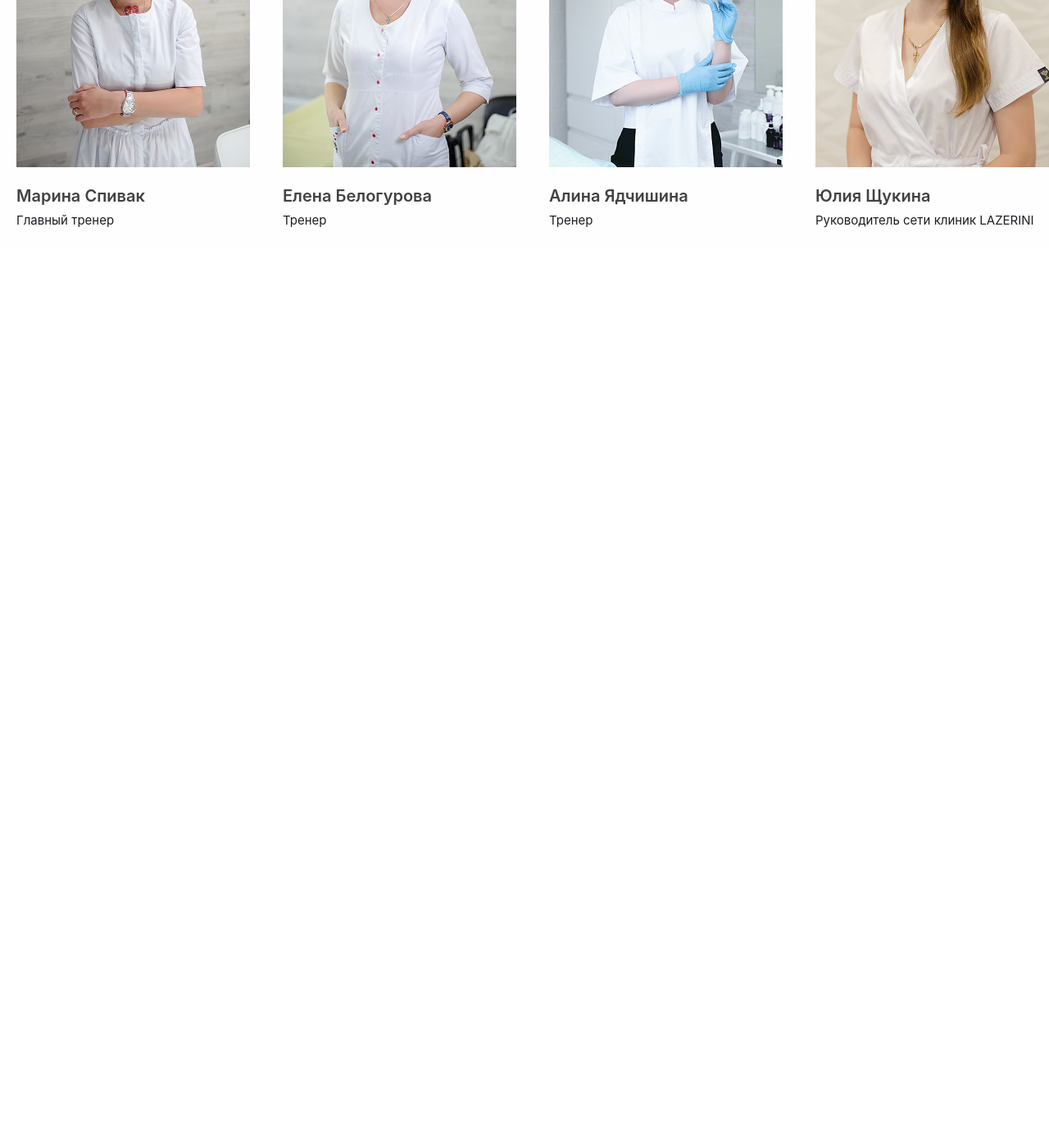
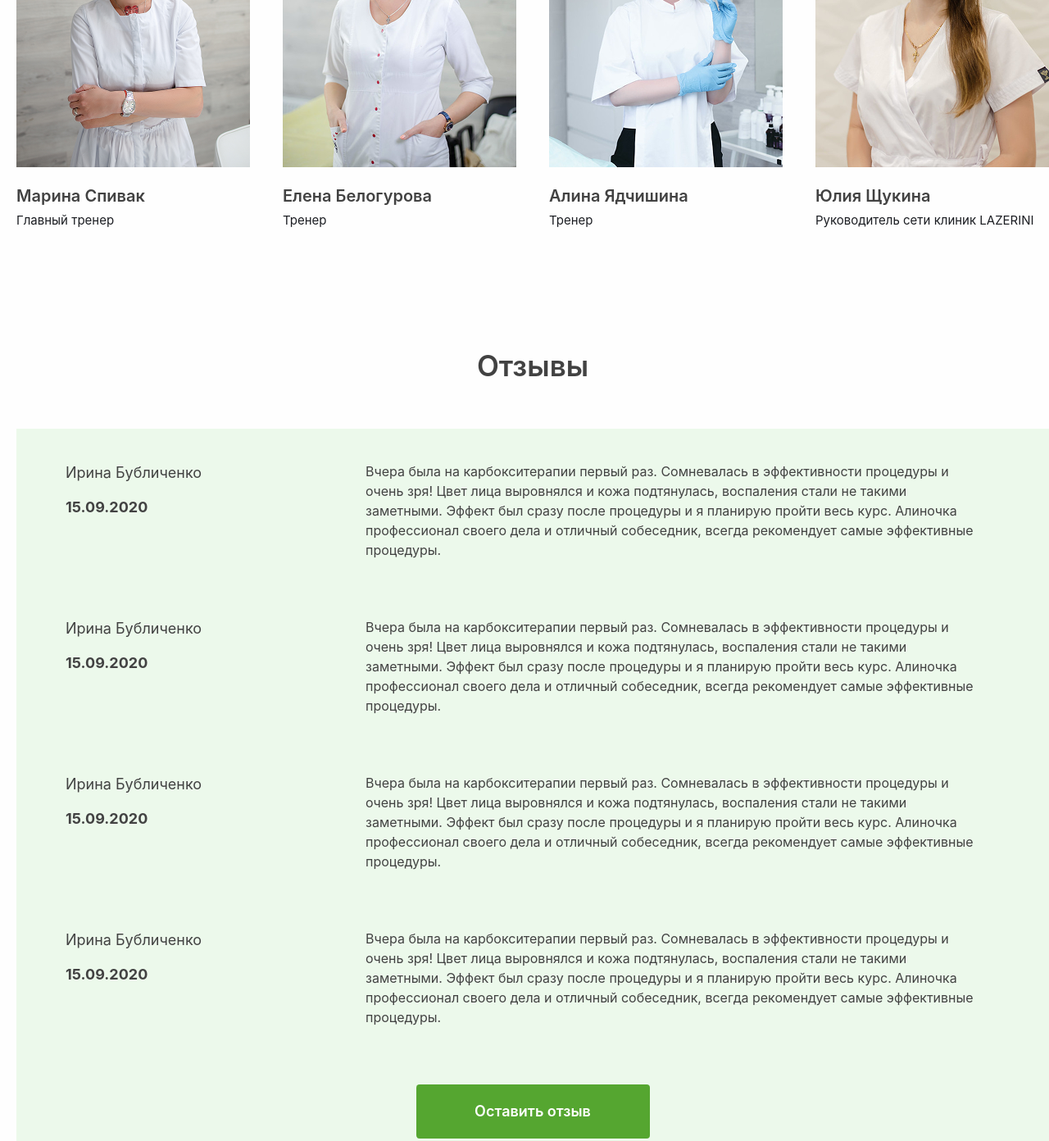
Before and after one commit to JM-2007-07/Home-Work-MFM, a website: page src/page 2.html in a window 1280 px wide. Shown: the part 4002-5394 px from the top of the page at 82% size. Before the commit the page ends 4302 px from the top, so only its background shows below. Drawn offline with nearby package versions, Linux system fonts and the light colour scheme; files that its build step writes are made by us from their sources.

Commit message:
7th section

```diff
--- a/src/page 2.html
+++ b/src/page 2.html
@@ -160,6 +160,43 @@
                 </div>
             </div>
         </section>
+
+        <section class="w-full p-5 lg:w-[1300px] m-auto mt-[100px] flex flex-col items-center gap-[50px]">
+            <h1 class="text-[35px] font-[600] text-[#424242]">Отзывы</h1>
+            <div class="w-full p-5 bg-[#ECF9EB] lg:px-[60px] lg:py-[40px] h-auto flex flex-col gap-[40px] lg:gap-[70px] text-[#424242] items-center">
+                <div class="w-full flex flex-col items-center text-center lg:flex-row lg:gap-[200px] gap-[30px] lg:items-start lg:text-start">
+                    <div class="flex flex-col gap-[15px] text-center lg:text-start">
+                        <p class="text-[18px]">Ирина Бубличенко</p>
+                        <p class="text-[18px] font-bold">15.09.2020</p>
+                    </div>
+                    <p class="lg:w-[746px] ">Вчера была на карбокситерапии первый раз. Сомневалась в эффективности процедуры и очень зря! Цвет лица выровнялся и кожа подтянулась, воспаления стали не такими заметными. Эффект был сразу после процедуры и я планирую пройти весь курс. Алиночка профессионал своего дела и отличный собеседник, всегда рекомендует самые эффективные процедуры.</p>
+                </div>
+                <div class="w-full flex flex-col items-center text-center lg:flex-row lg:gap-[200px] gap-[30px] lg:items-start lg:text-start">
+                    <div class="flex flex-col gap-[15px] text-center lg:text-start">
+                        <p class="text-[18px]">Ирина Бубличенко</p>
+                        <p class="text-[18px] font-bold">15.09.2020</p>
+                    </div>
+                    <p class="lg:w-[746px] ">Вчера была на карбокситерапии первый раз. Сомневалась в эффективности процедуры и очень зря! Цвет лица выровнялся и кожа подтянулась, воспаления стали не такими заметными. Эффект был сразу после процедуры и я планирую пройти весь курс. Алиночка профессионал своего дела и отличный собеседник, всегда рекомендует самые эффективные процедуры.</p>
+                </div>
+                <div class="w-full flex flex-col items-center text-center lg:flex-row lg:gap-[200px] gap-[30px] lg:items-start lg:text-start">
+                    <div class="flex flex-col gap-[15px] text-center lg:text-start">
+                        <p class="text-[18px]">Ирина Бубличенко</p>
+                        <p class="text-[18px] font-bold">15.09.2020</p>
+                    </div>
+                    <p class="lg:w-[746px] ">Вчера была на карбокситерапии первый раз. Сомневалась в эффективности процедуры и очень зря! Цвет лица выровнялся и кожа подтянулась, воспаления стали не такими заметными. Эффект был сразу после процедуры и я планирую пройти весь курс. Алиночка профессионал своего дела и отличный собеседник, всегда рекомендует самые эффективные процедуры.</p>
+                </div>
+                <div class="w-full flex flex-col items-center text-center lg:flex-row lg:gap-[200px] gap-[30px] lg:items-start lg:text-start">
+                    <div class="flex flex-col gap-[15px] text-center lg:text-start">
+                        <p class="text-[18px]">Ирина Бубличенко</p>
+                        <p class="text-[18px] font-bold">15.09.2020</p>
+                    </div>
+                    <p class="lg:w-[746px] ">Вчера была на карбокситерапии первый раз. Сомневалась в эффективности процедуры и очень зря! Цвет лица выровнялся и кожа подтянулась, воспаления стали не такими заметными. Эффект был сразу после процедуры и я планирую пройти весь курс. Алиночка профессионал своего дела и отличный собеседник, всегда рекомендует самые эффективные процедуры.</p>
+                </div>
+                <div class="w-[285px] h-[66px] bg-[#55A630] rounded-[4px] flex justify-center items-center text-white">
+                    <p class="font-semibold text-[18px]">Оставить отзыв</p>
+                </div>
+            </div>
+        </section>
     </main>
 </body>
 </html>
```
